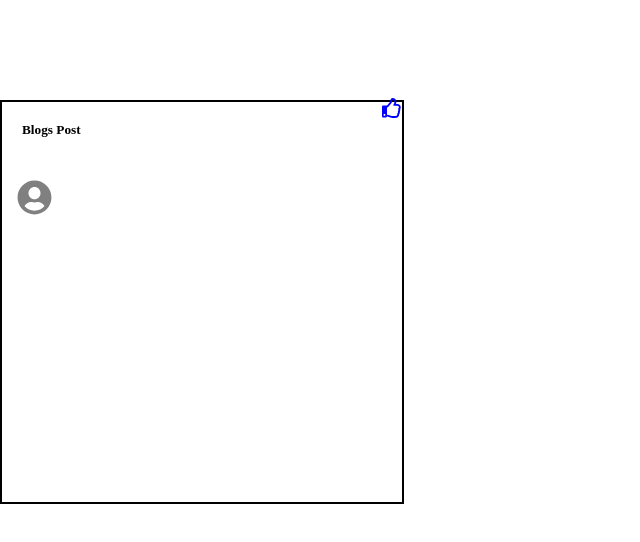
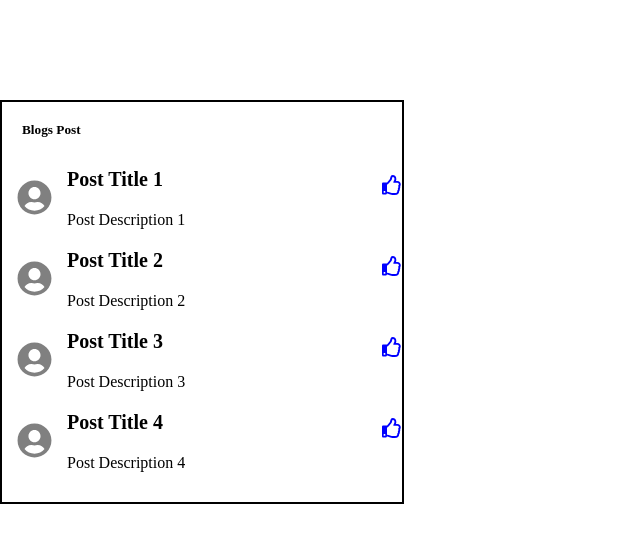
Before and after one commit to Meta-Amit-Chhipa/ReactJs, a React (Create React App) app: page / in a window 1280 px wide. Shown: the top 542 px of the page, without its empty margins (0-640 px from the left). Built offline with nearby package versions, Linux system fonts and the light colour scheme; the HTML template or start-up script is replaced by a standard one.

Commit message:
Update Blogs.js

```diff
--- a/src/Blogs.js
+++ b/src/Blogs.js
@@ -1,16 +1,23 @@
-import React from 'react'
+import React from "react";
 import {FaRegThumbsUp,FaUserCircle} from "react-icons/fa";
+
 function Blogs(props){
     return(
+        <div>
+            {
+                props.item.map(Number=>(
                    <div className="container ">
                    <div className="Avatar">
                   <FaUserCircle style={{fontSize: '35px',color:'gray'}}/>
                    </div>
-            <h3 className="card-title">{props.title}</h3>
-            <p className="card-detail">{props.desc}</p>
+                 <h3 className="card-title">{Number.title}</h3>
+                 <p className="card-detail">{Number.desc}</p>
                  <div className="Icon">
                  <FaRegThumbsUp style={{color: 'blue', fontSize: '20px'}}/>
                 </div>
+               </div>
+                 ))
+              }
         </div>
     )
 }
```
Lines whose indentation alone changed are shown as unchanged.
